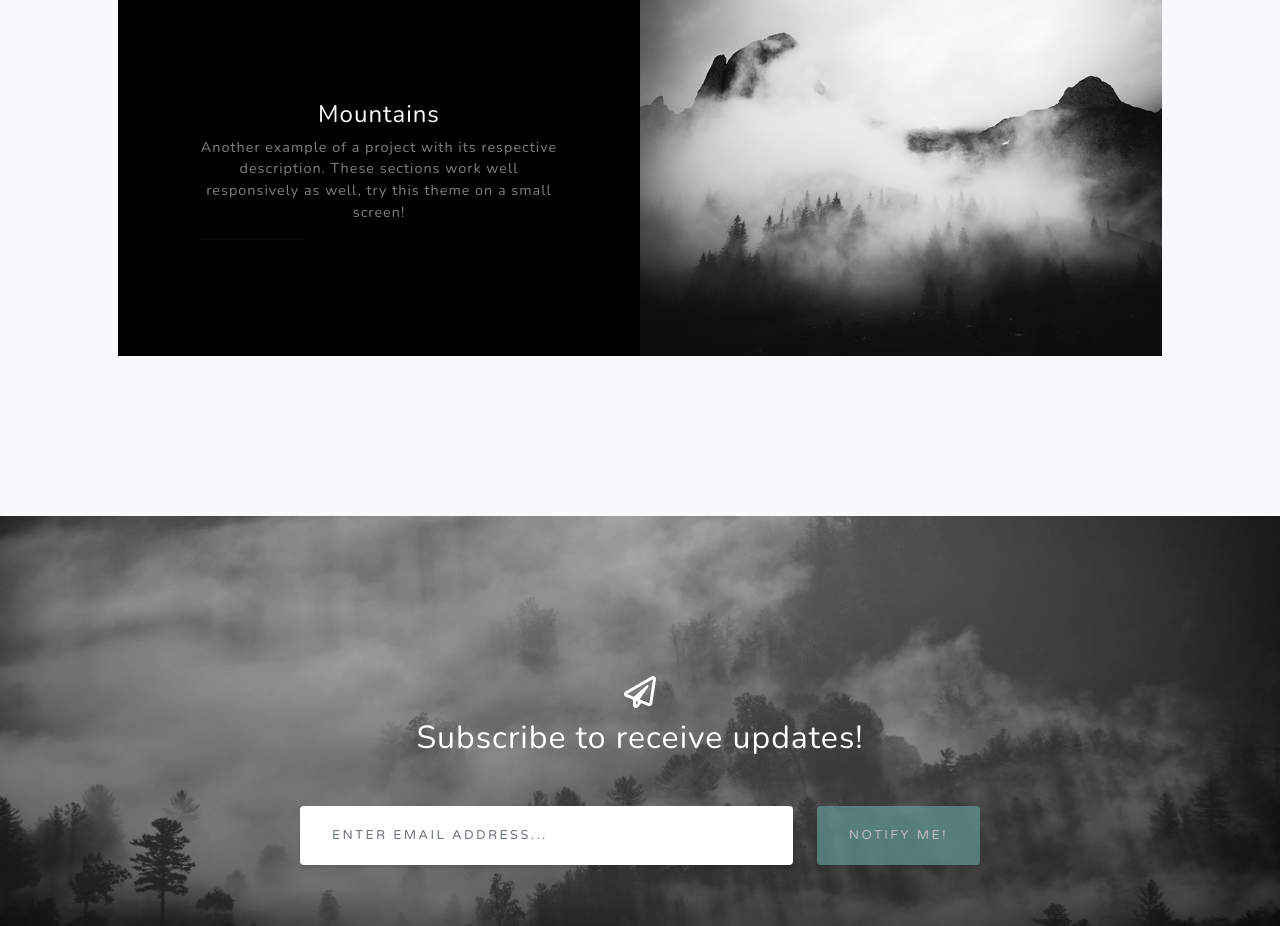
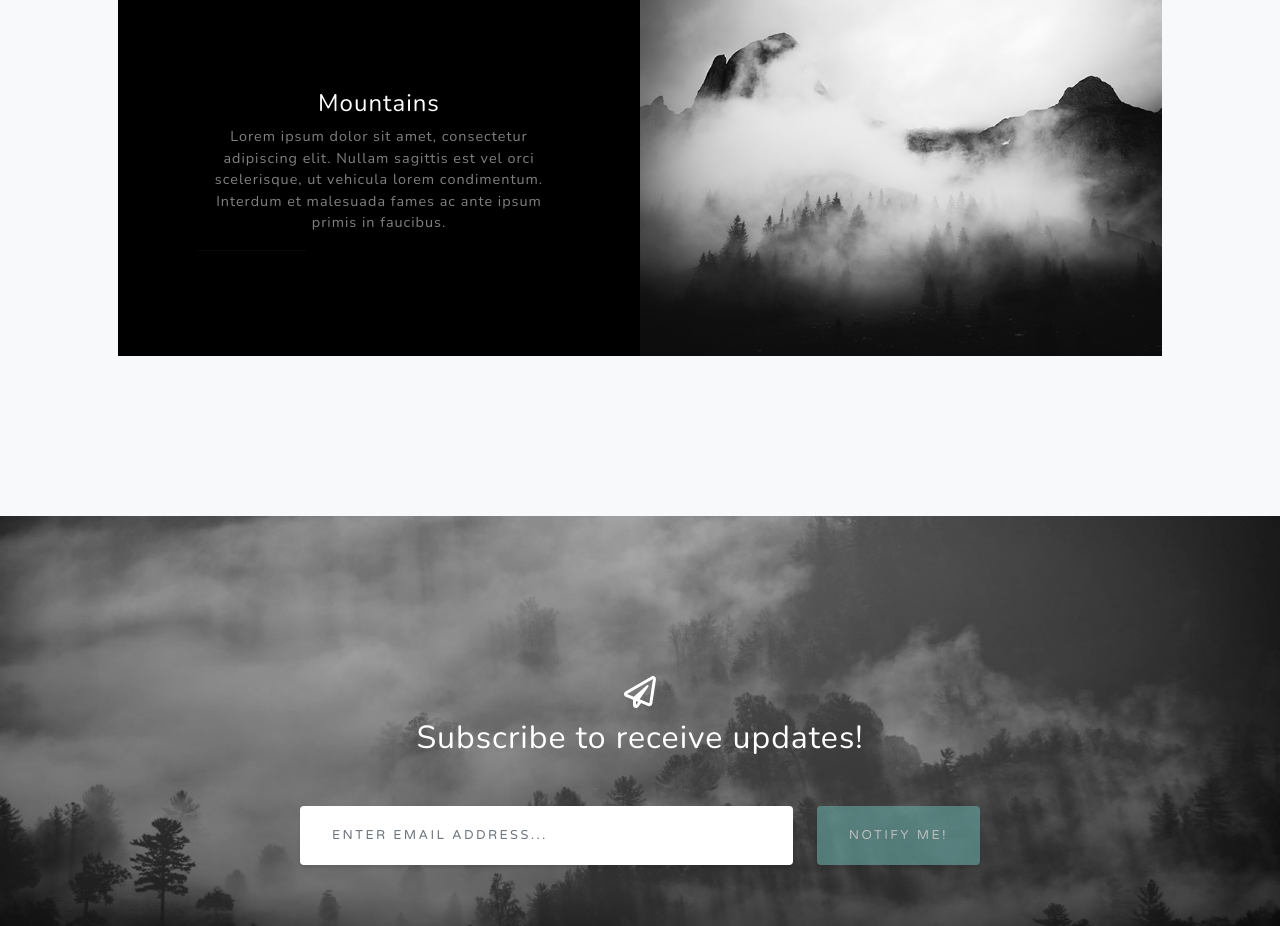
Before and after one commit to sonaliarora707/Encyber-File-Management, a website: page index.html in a window 1280 px wide. Shown: the part 2540-3466 px from the top of the page. Drawn offline with nearby package versions, Linux system fonts and the light colour scheme.

Commit message:
Update index.html

```diff
--- a/index.html
+++ b/index.html
@@ -98,7 +98,7 @@
                             <div class="d-flex h-100">
                                 <div class="project-text w-100 my-auto text-center text-lg-right">
                                     <h4 class="text-white">Mountains</h4>
-                                    <p class="mb-0 text-white-50">Another example of a project with its respective description. These sections work well responsively as well, try this theme on a small screen!</p>
+                                    <p class="mb-0 text-white-50">Lorem ipsum dolor sit amet, consectetur adipiscing elit. Nullam sagittis est vel orci scelerisque, ut vehicula lorem condimentum. Interdum et malesuada fames ac ante ipsum primis in faucibus.</p>
                                     <hr class="d-none d-lg-block mb-0 me-0" />
                                 </div>
                             </div>
```
